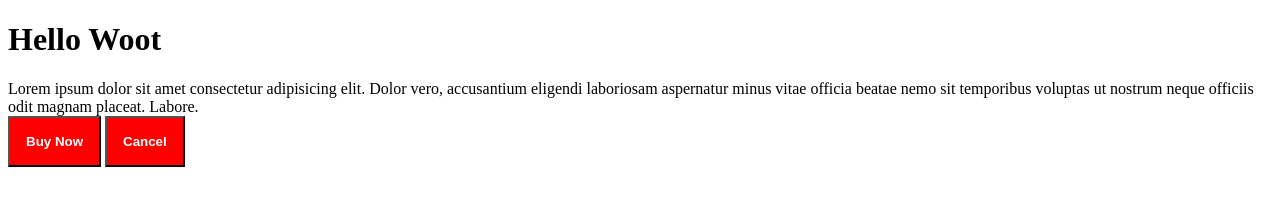
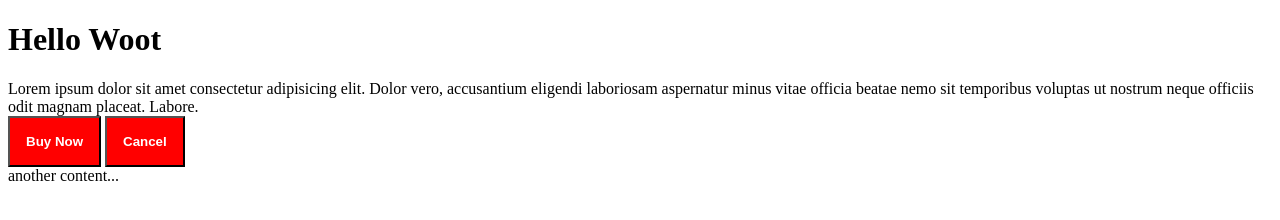
Before and after one commit to worrawutp/karat-test-git, a plain HTML site: page index.html in a window 1280 px wide. Drawn offline with Linux system fonts and the light colour scheme.

Commit message:
Add another content

```diff
--- a/index.html
+++ b/index.html
@@ -15,5 +15,7 @@
     <button class="p-4">Buy Now</button>
     <button class="p-4">Cancel</button>
   </div>
+
+  <div>another content...</div>
 </body>
 </html>
```
